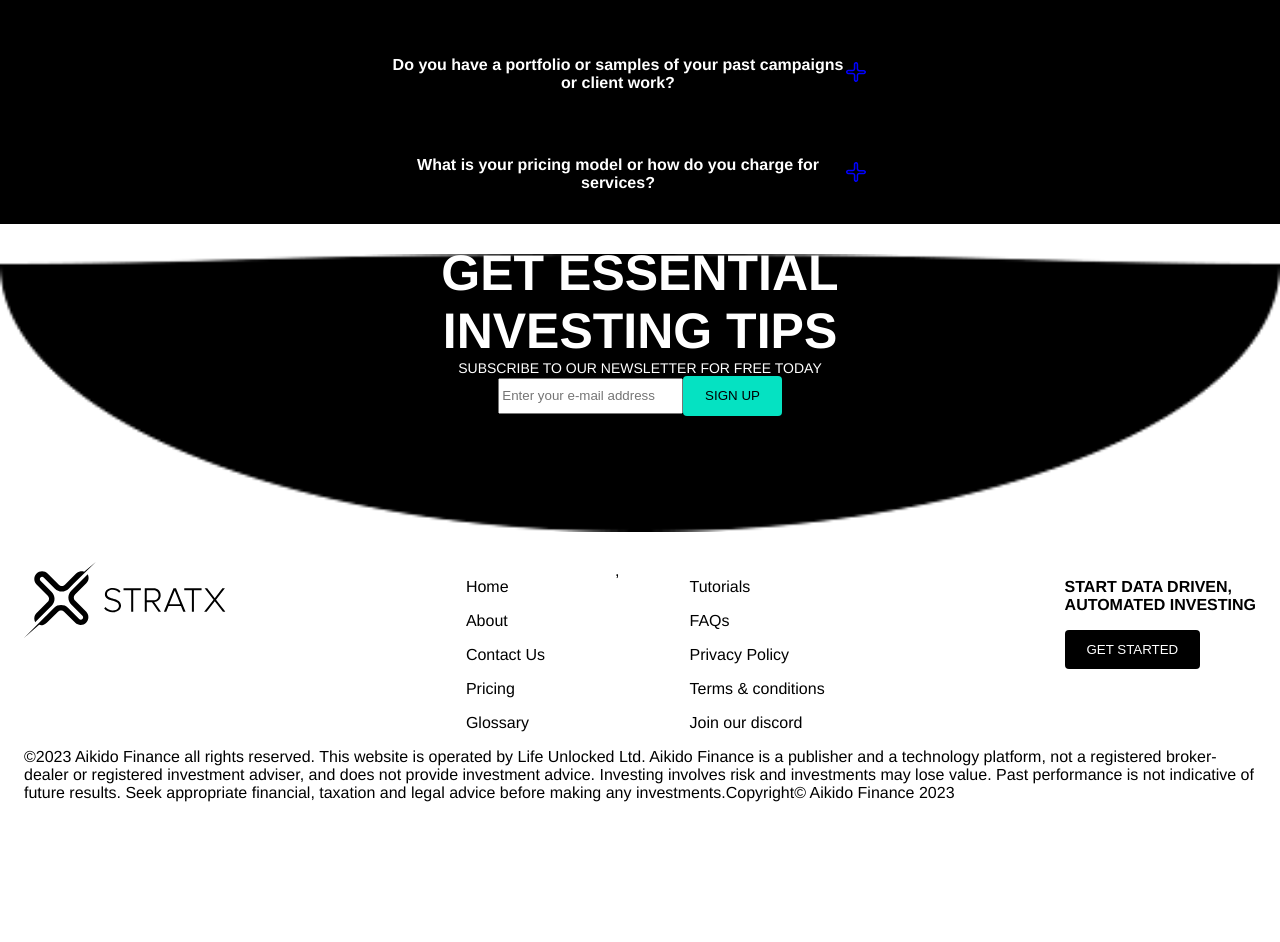
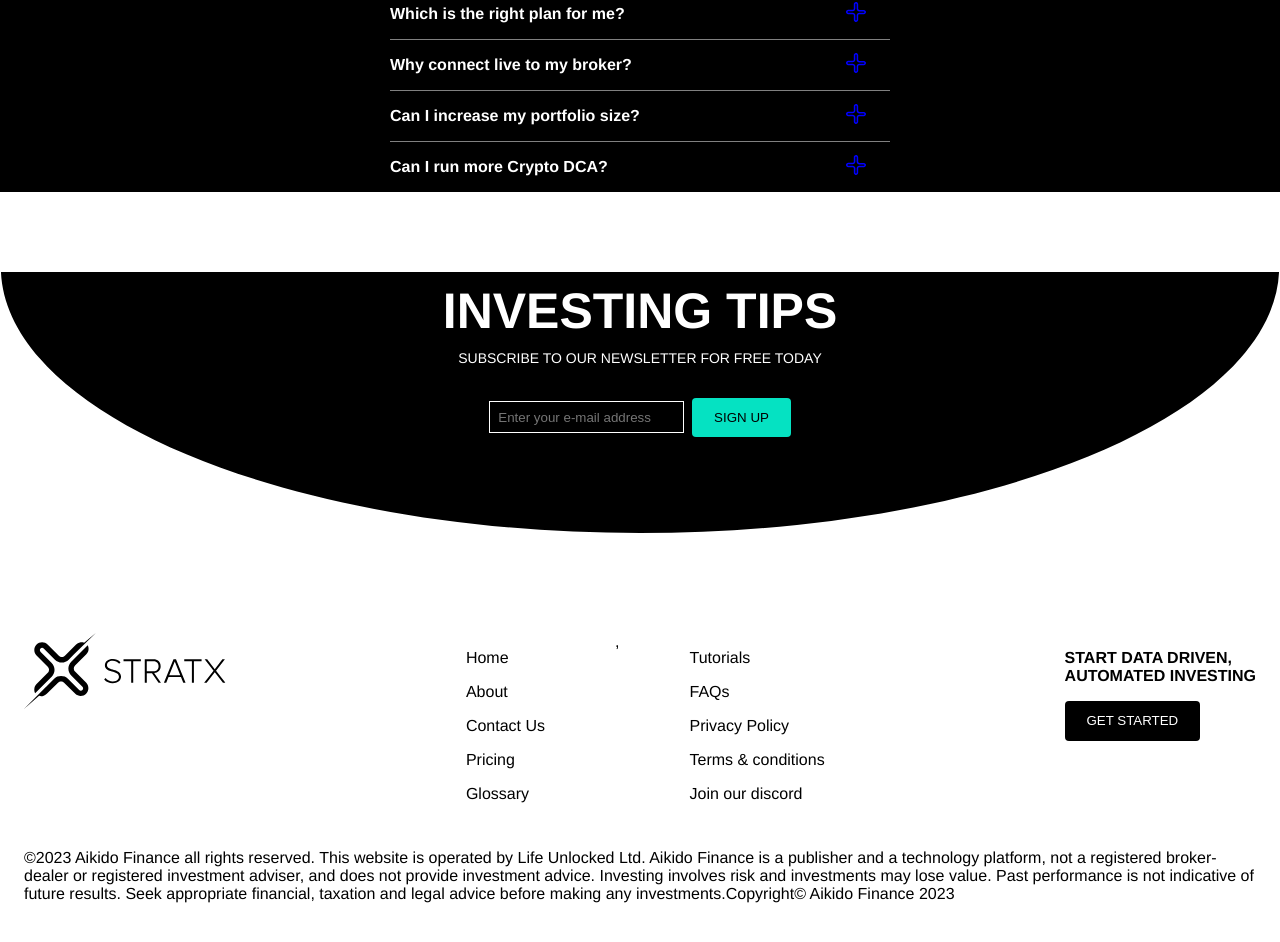
Before and after one commit to rohankamboj65/aikido-app, a Next.js app in the folder aikido/: page / in a window 1280 px wide. Shown: the part 1675-2617 px from the top of the page. Before the commit the page ends 2507 px from the top, so only its background shows below. Built offline with nearby package versions, Linux system fonts and the light colour scheme; a web font is replaced by a local one.

Commit message:
ui-fixes

```diff
--- a/aikido/Components/Accordion.jsx
+++ b/aikido/Components/Accordion.jsx
@@ -28,9 +28,9 @@ const Accordion = () => {
                   <h3 className=''>{item.question}</h3>
                   <span>
                     {clicked === index ? (
-                      <img src={plusIcon.src} alt='' />
+                      <img src={plusIcon.src} alt='plusicon' />
                     ) : (
-                      <img src={plusIcon.src} alt='' />
+                      <img src={plusIcon.src} alt='plusicon' />
                     )}
                   </span>
                 </div>
--- a/aikido/Components/Footer.jsx
+++ b/aikido/Components/Footer.jsx
@@ -45,7 +45,7 @@ function Footer() {
             <button className='secondary-button'>GET STARTED</button>
           </div>
         </div>
-        <div>
+        <div  style={{ marginTop: '30px' }}>
           {`©${year} Aikido Finance all rights reserved. This website is operated by
         Life Unlocked Ltd. Aikido Finance is a publisher and a technology
         platform, not a registered broker-dealer or registered investment
--- a/aikido/Utils/Constant.js
+++ b/aikido/Utils/Constant.js
@@ -1,71 +1,70 @@
 export const faq_pricing_page = [
   {
-    tagName: 'h2',
-    question: 'What kind of brand efforts do you specialise in?',
+    tagName: "h2",
+    question: "Which is the right plan for me?",
     answer:
-      'PayTunes has been a pioneer in Audio advertising. PayTunes by Real Time Network Private Limited is an audio advertising platform that aggregates the audio advertisement inventory of all the Indian music app. It is the number 1 ad aggregator in this category and hence are the biggest Audio Advertisement revenue contributors in India to publishers.',
+      "Pauneg latform that aggregates the audio advertisement inventory of all the Indian music app. It is the number 1 ad aggregator in this category and hence are the biggest Audio Advertisement revenue contributors in India to publishers.",
   },
   {
-    tagName: 'h2',
-    question: 'How do you measure the results of your marketing efforts?',
+    tagName: "h2",
+    question: "Why connect live to my broker?",
     answer:
-      'Our operations team keeps a track of and shares a daily campaign report. Every Impression can be tracked. Even though we have a robust tracking system of our own, we are open to apply any third-party trackers like DCM, Sizmek etc. which allows a high level of transparency and trust between PayTunes and Client.',
+      "Sed ut perspiciatis unde omnis iste natus error sit voluptatem accusantium doloremque laudantium, totam rem aperiam, eaque ipsa quae ab illo inventore veritatis et quasi architecto beatae vitae dicta sunt explicabo.",
   },
   {
-    tagName: 'h3',
-    question:
-      ' Do you have a portfolio or samples of your past campaigns or client work?',
+    tagName: "h3",
+    question: " Can I increase my portfolio size?",
     answer:
-      'You can understand our client range and past campaigns by visiting our Youtube page to view the past client campaigns.',
+      "Sed ut perspiciatis unde omnis iste natus error sit voluptatem accusantium doloremque laudantium, totam rem aperiam, eaque ipsa quae ab illo inventore veritatis et quasi architecto beatae vitae dicta sunt explicabo.",
   },
   {
-    tagName: 'h5',
-    question: ' What is your pricing model or how do you charge for services?',
+    tagName: "h5",
+    question: "Can I run more Crypto DCA?",
     answer:
-      'Every campaign varies in its deliverables, to know more details get in touch with us at info@paytunes.in or reach us at +91-8448330304 ',
+      " Sed ut perspiciatis unde omnis iste natus error sit voluptatem accusantium doloremque laudantium, totam rem aperiam, eaque ipsa quae ab illo inventore veritatis et quasi architecto beatae vitae dicta sunt explicabo.",
   },
 ];
 
 export const price_plans = [
   {
-    title: 'Taster',
-    tagline: 'Perfect for starting out',
-    price: 'Free forever',
+    title: "Taster",
+    tagline: "Perfect for starting out",
+    price: "Free forever",
     benefits: [
-      'Trade with paper portfolios using off the shelf strategies',
-      'Try out Xplore',
+      "Trade with paper portfolios using off the shelf strategies",
+      "Try out Xplore",
     ],
     cta: {
-      link: 'https://app.aikido.finance/',
-      title: 'START NOW',
+      link: "https://app.aikido.finance/",
+      title: "START NOW",
     },
   },
   {
-    title: 'Shelf',
-    tagline: 'Enjoy the ease of trading pre-built trusted strategies',
-    price: '$15/month',
+    title: "Shelf",
+    tagline: "Enjoy the ease of trading pre-built trusted strategies",
+    price: "$15/month",
     benefits: [
-      'Everything in Taster Plan',
-      'Guided Manual Trading',
-      'Online Portfolio Manager',
-      'Automated Crypto Trading',
+      "Everything in Taster Plan",
+      "Guided Manual Trading",
+      "Online Portfolio Manager",
+      "Automated Crypto Trading",
     ],
     cta: {
-      link: 'https://app.aikido.finance/plans',
-      title: 'TRY 1 month Free',
+      link: "https://app.aikido.finance/plans",
+      title: "TRY 1 month Free",
     },
   },
   {
-    title: 'Xplore',
-    tagline: 'Invent, clone and build your own investment strategies',
-    price: '$25/month',
+    title: "Xplore",
+    tagline: "Invent, clone and build your own investment strategies",
+    price: "$25/month",
     benefits: [
-      'Everything in Shelf Plan',
-      'Build your own investment strategies (Stocks & ETF’s)',
+      "Everything in Shelf Plan",
+      "Build your own investment strategies (Stocks & ETF’s)",
     ],
     cta: {
-      link: 'https://app.aikido.finance/plans',
-      title: 'TRY 1 month Free',
+      link: "https://app.aikido.finance/plans",
+      title: "TRY 1 month Free",
     },
   },
 ];
--- a/aikido/pages/index.js
+++ b/aikido/pages/index.js
@@ -1,74 +1,74 @@
-import Head from 'next/head';
-import Image from 'next/image';
-import { Inter } from '@next/font/google';
-import styles from '@/styles/Home.module.css';
-import Navbar from '@/Components/Navbar';
-import checkIcon from '../Images/checkIcon.svg';
-import Footer from '@/Components/Footer';
-import Accordion from '@/Components/Accordion';
-import { price_plans } from '../Utils/Constant';
+import Head from "next/head";
+import Image from "next/image";
+import { Inter } from "@next/font/google";
+import styles from "@/styles/Home.module.css";
+import Navbar from "@/Components/Navbar";
+import checkIcon from "../Images/checkIcon.svg";
+import Footer from "@/Components/Footer";
+import Accordion from "@/Components/Accordion";
+import { price_plans } from "../Utils/Constant";
 export default function Home() {
   return (
     <>
       <Head>
         <title>Pricing | StartX Finance</title>
-        <meta name='description' content='Generated by create next app' />
-        <meta name='viewport' content='width=device-width, initial-scale=1' />
-        <link rel='icon' href='/favicon.ico' />
+        <meta name="description" content="Generated by create next app" />
+        <meta name="viewport" content="width=device-width, initial-scale=1" />
+        <link rel="icon" href="/favicon.ico" />
       </Head>
       <Navbar />
 
       {/* hero-section */}
 
-      <section className='hero_container'>
-        <div className='main-container'>
-          <div className='text_white padding_top'>
-            <h3 className='heading_3 text_center'>
+      <section className="hero_container">
+        <div className="main-container">
+          <div className="text_white padding_top">
+            <h3 className="heading_3 text_center">
               Simple plans, low monthly prices
             </h3>
-            <p className='text_center'>
+            <p className="text_center">
               Enjoy 1 month free trial. Change or cancel your plan at any time.
             </p>
-            <div className='cards_container  text_black'>
+            <div className="cards_container  text_black">
               {price_plans?.map((item, i) => (
-                <div key={i} className='pricing_card'>
-                  <h3 className='heading_4 text_center'>{item.title}</h3>
+                <div key={i} className="pricing_card">
+                  <h3 className="heading_4 text_center">{item.title}</h3>
                   <p
-                    className='paragraph_1 text_center'
-                    style={{ height: '20px' }}
+                    className="paragraph_1 text_center"
+                    style={{ height: "20px" }}
                   >
                     {item.tagline}
                   </p>
-                  <div className='card_text_container text_center'>
-                    <h5 className='heading_5'>{item.price}</h5>
+                  <div className="card_text_container text_center">
+                    <h5 className="heading_5">{item.price}</h5>
                     <button
                       className={`${
-                        item.price === 'Free forever'
-                          ? 'secondary_outline'
-                          : 'primary-button width-full'
+                        item.price === "Free forever"
+                          ? "secondary_outline"
+                          : "primary-button width-full"
                       } btn_margin cursor_pointer`}
                     >
                       {item.cta.title}
                     </button>
                   </div>
                   {item.benefits.map((benefit, i) => (
-                    <div className='points_container'>
-                      <img src={checkIcon.src} alt='checkIcon' />
-                      <p className='paragraph_1'>{benefit}</p>
+                    <div className="points_container">
+                      <img src={checkIcon.src} alt="checkIcon" />
+                      <p className="paragraph_1">{benefit}</p>
                     </div>
                   ))}
                 </div>
               ))}
             </div>
 
-            <div className='connect_section'>
-              <p style={{ fontSize: '36px', fontWeight: 500, margin: 0 }}>
+            <div className="connect_section">
+              <p style={{ fontSize: "36px", fontWeight: 500, margin: 0 }}>
                 Connect
               </p>
               <p
                 style={{
-                  textAlign: 'center',
-                  fontSize: '18px',
+                  textAlign: "center",
+                  fontSize: "18px",
                   fontWeight: 500,
                   margin: 0,
                 }}
@@ -77,56 +77,55 @@ export default function Home() {
                 <br />
                 straight to your broker
               </p>
-              <p style={{ fontSize: '30px', fontWeight: 300, margin: 0 }}>
+              <p style={{ fontSize: "30px", fontWeight: 300, margin: 0 }}>
                 +$10/month
               </p>
             </div>
           </div>
         </div>
-        <div className='hero_background'></div>
+        <div className="hero_background"></div>
       </section>
-      <div className='investBackground'>
+      <div className="freeNewsletterBackground">
         <Accordion />
 
         {/* Get essential investing tips */}
         <div
-          className=''
+          className=""
           style={{
-            width: '100%',
-            textAlign: 'center',
-            // alignItems: "center",
-            // justifyContent: "center",
-            margin: '20px 0',
-            // gap: "10px",
-            color: 'white',
+            textAlign: "center",
+
+            color: "white",
           }}
         >
           <div>
-            <p style={{ fontWeight: 600, fontSize: '50px', margin: 0 }}>
+            <p
+              style={{
+                fontWeight: 600,
+                fontSize: "50px",
+                margin: 0,
+                paddingTop: "2rem",
+              }}
+            >
               GET ESSENTIAL <br /> INVESTING TIPS
             </p>
-            <p style={{ fontWeight: 400, fontSize: '14px', margin: 0 }}>
+            <p
+              style={{
+                fontWeight: 400,
+                fontSize: "14px",
+                margin: 0,
+                paddingTop: "0.6rem",
+              }}
+            >
               SUBSCRIBE TO OUR NEWSLETTER FOR FREE TODAY
             </p>
           </div>
-          <div
-            className=''
-            // style={{
-            //   // display: 'flex',
-            //   gap: "10px",
-            //   backgroundImage: `url(${curveBlackImage.src})`,
-            //   backgroundRepeat: "no-repeat",
-            //   backgroundSize: "cover",
-            //   width: "100%",
-            //   height: "100vh",
-            // }}
-          >
+          <div style={{ paddingTop: "2rem" }}>
             <input
-              type='email'
-              placeholder='Enter your e-mail address'
-              style={{ height: '30px' }}
+              className="sign_up_input"
+              type="email"
+              placeholder="Enter your e-mail address"
             />
-            <button className='primary-button'>SIGN UP</button>
+            <button className="primary-button">SIGN UP</button>
           </div>
         </div>
       </div>
--- a/aikido/styles/globals.css
+++ b/aikido/styles/globals.css
@@ -187,6 +187,7 @@ body {
 .hero_background {
   background-image: url("../Images/hero-background.png");
   height: 350px;
+  min-height: 350px;
   background-repeat: no-repeat;
   background-size: cover;
   position: relative;
@@ -245,9 +246,8 @@ body {
 
 /* footer css  */
 
-
 .footer {
-  margin: 30px 0
+  margin: 100px 0;
 }
 
 .footer_section {
@@ -257,7 +257,27 @@ body {
 .footer_nav_items {
   display: flex;
   gap: 70px;
-  }
+}
+
+/* invesing tips section */
+
+.freeNewsletterBackground {
+  background: url("../Images/investbackground.svg");
+  background-repeat: no-repeat;
+  background-size: contain;
+  /* height: 600px; */
+  background-position: bottom;
+  width: 100%;
+  padding-bottom: 6rem;
+}
+
+.sign_up_input {
+  height: 30px;
+  margin-right: 0.5rem;
+  background-color: transparent;
+  padding: 0 0.5rem;
+  border: 1px solid white;
+}
 
 @media (max-width: 600px) {
   /* navbar */
@@ -335,6 +355,11 @@ body {
     gap: 10px;
     padding: 50px 0;
   }
+
+  .footer {
+    margin: 60px 0;
+  }
+
   /* fotter */
   .footer_section {
     flex-direction: column;
@@ -352,8 +377,6 @@ body {
     z-index: 0;
     margin-top: -33.5rem;
   }
-
-
 }
 
 .width-full {
@@ -362,9 +385,12 @@ body {
 
 /* Start Accordion Css */
 
-.text_white {color: white}
-.accordian_container{
+.text_white {
+  color: white;
+}
+.accordian_container {
   background-color: black;
+  padding-top: 5rem;
 }
 .accordionSection {
   display: flex;
@@ -379,6 +405,7 @@ body {
   max-width: 500px;
   margin-left: auto;
   margin-right: auto;
+  margin-top: 3rem;
 }
 .wrap {
   display: flex;
@@ -387,10 +414,10 @@ body {
   width: 100%;
   text-align: center;
   cursor: pointer;
+  border-top: 1px solid gray;
 }
 .wrap h3 {
   font-size: 1rem;
-  padding: 1rem 0;
 }
 .wrap span {
   margin-right: 1.5rem;
@@ -405,26 +432,7 @@ body {
   flex-direction: column;
   justify-content: center;
   align-items: center;
-  padding: 2rem;
 }
 .dropdown p {
   font-size: 1rem;
 }
-
-
-/* End Accordion Css */
-
-/* invesing tips section */
-
-.investBackground {
-  background: url('../Images/curveBlackImage.png');
-  background-repeat: no-repeat;
-  background-size: contain;
-  /* height: 300px; */
-  background-position: bottom;
-  /* width: 100%; */
-  padding-bottom: 6rem;
-  /* background-color: black; */
-
-
-}
```
Also changed, not shown: aikido/Images/investBackgroundImg.svg (added), aikido/Images/investbackground.svg (added).
